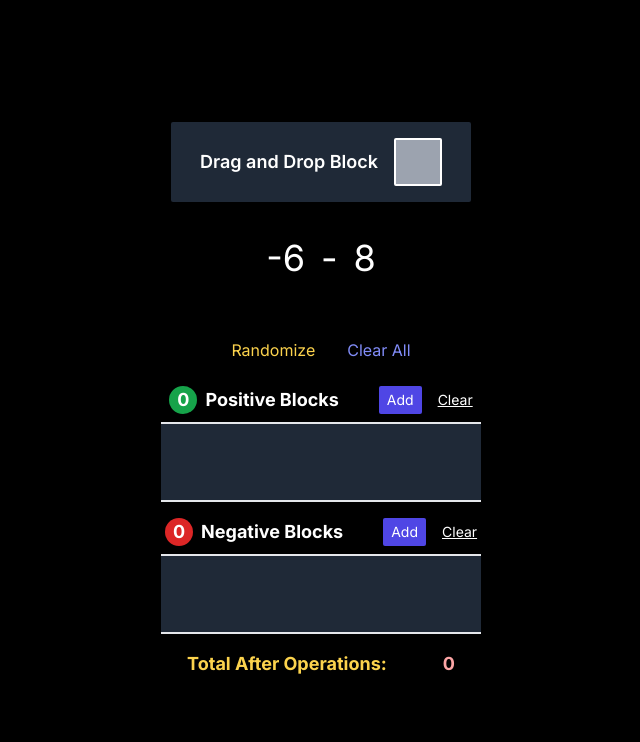
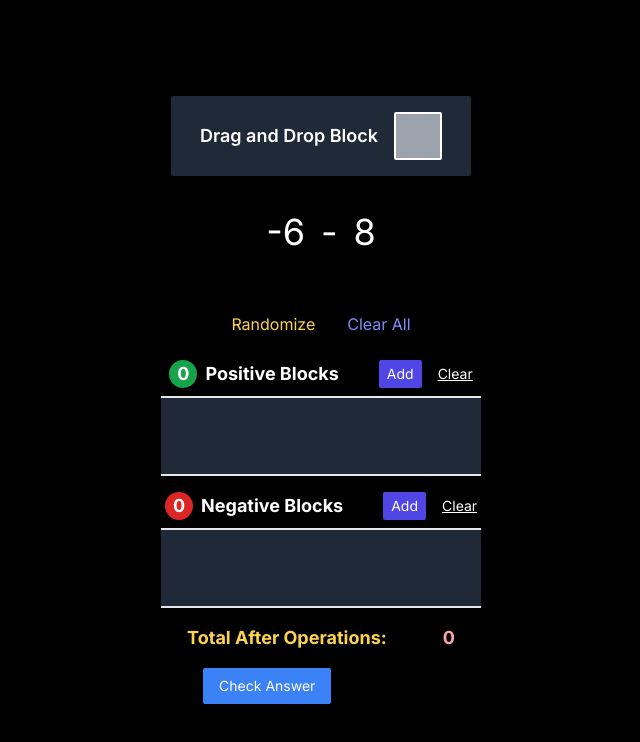
Before and after one commit to pn-code/add-sub-integers, a Next.js app: page / in a window 1280 px wide. Shown: the top 742 px of the page, without its empty margins (319-959 px from the left). Built offline with nearby package versions, Linux system fonts and the light colour scheme.

Commit message:
Added check answer

```diff
--- a/app/page.tsx
+++ b/app/page.tsx
@@ -10,6 +10,7 @@ export default function Home() {
 
     const [positiveBlocks, setPositiveBlocks] = useState<string[]>([]);
     const [negativeBlocks, setNegativeBlocks] = useState<string[]>([]);
+    const [answer, setAnswer] = useState<number>();
     const totalBlocks = positiveBlocks.length - negativeBlocks.length;
 
     useEffect(() => {
@@ -56,6 +57,7 @@ export default function Home() {
         randomizeOperator();
         randomizeIntegers();
         clearBlocks();
+        setAnswer()
     };
 
     const handleKeepChangeChange = () => {
@@ -86,6 +88,14 @@ export default function Home() {
         } else {
             setNegativeBlocks((prev) => [...prev, "red"]);
         }
+    };
+
+    const handleCheckAnswer = () => {
+        const answer =
+            operator === "+"
+                ? firstInteger! + secondInteger!
+                : firstInteger! - secondInteger!;
+        setAnswer(answer);
     };
 
     return (
@@ -223,6 +233,16 @@ export default function Home() {
                         {totalBlocks}
                     </span>
                 </section>
+                <section className="flex justify-between w-full items-center px-8">
+                    <button
+                        onClick={handleCheckAnswer}
+                        type="button"
+                        className="bg-blue-500 hover:bg-blue-600 ml-4 px-4 py-2 text-sm hover:text-gray-50 rounded-sm"
+                    >
+                        Check Answer
+                    </button>
+                    <span className="text-lg">{answer}</span>
+                </section>
             </section>
         </main>
     );
```
